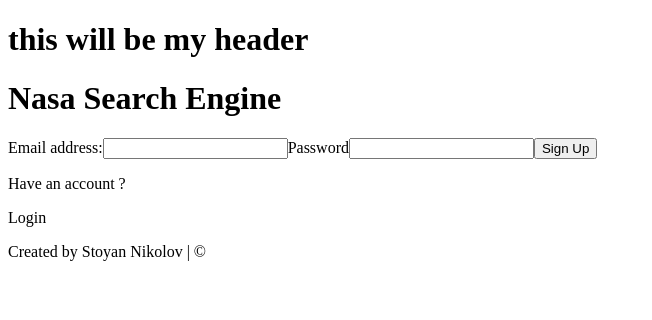
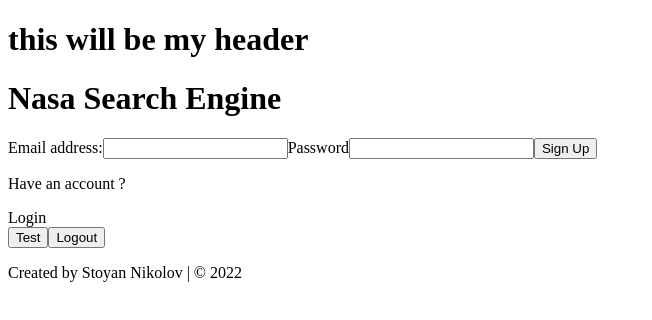
Before and after one commit to stoine92/nasa-search-engine, a React (Create React App) app in the folder search-engine/: page / in a window 1280 px wide. Shown: the top 320 px of the page, without its empty margins (0-652 px from the left). Built offline with nearby package versions, Linux system fonts and the light colour scheme; no server answers.

Commit message:
Authenticator nearly complete

```diff
--- a/search-engine/src/App.js
+++ b/search-engine/src/App.js
@@ -1,4 +1,4 @@
-import { useState } from 'react'
+import { useState, useEffect } from 'react'
 import { Route, Switch } from "react-router-dom";
 import Layout from "./components/layout/layout";
 
@@ -15,43 +15,74 @@
     const [email, setEmail] = useState('')
     const [password, setPassword] = useState('')
     const [hasAccount, setHasAccount] = useState(false);
+    const [emailError, setEmailError] = useState('')
 
 
-  const handleSignUp = () => {
+  const handleSignUp = (e) => {
+    e.preventDefault();
+    clearInput();
    const auth =  firebase.auth;
 
    firebase.createUserWithEmailAndPassword(auth, email, password)
     .then((userCredential) => {
-    // Signed in
     const user = userCredential.user;
 
   })
   .catch((error) => {
     const errorCode = error.code;
     const errorMessage = error.message;
-    // ..
+    switch (errorCode){
+      case "auth/email-already-in-use":
+        setEmailError("Email is already in use")
+        break;
+    }
   });
   }
 
-  // const handleLogin = () => {
-  //   const auth = firebase.auth;
+  const handleLogin = (e) => {
+    e.preventDefault();
+    clearInput();
+    const auth = firebase.auth;
 
-  //   firebase.signInWithEmailAndPassword(auth, email, password)
-  //   .then((userCredential) => {
-  //   // Signed in
-  //   const user = userCredential.user;
-  //   // ...
-  // })
-  // .catch((error) => {
-  //   const errorCode = error.code;
-  //   const errorMessage = error.message;
-  // });
-  // }
+    firebase.signInWithEmailAndPassword(auth, email, password)
+    .then((userCredential) => {
+    // Signed in
+    const user = userCredential.user;
 
-  const handleLogin = () => {
-    console.log(firebase);
+
+  })
+  .catch((error) => {
+    const errorCode = error.code;
+    const errorMessage = error.message;
+  });
   }
 
+  const handleAuthState = () => {
+    const auth = firebase.auth;
+
+    firebase.onAuthStateChanged(auth, (user) => {
+      if (user) {
+        const uid = user.uid;
+        console.log(uid);
+
+     }
+    });
+  }
+
+  const signOut = () => {
+    const auth = firebase.auth;
+    auth.signOut();
+}
+
+  const clearInput = () =>{
+    setEmail("");
+    setPassword("")
+
+  }
+
+useEffect(() => {
+  handleAuthState();
+}, []);
 
   return (
     <>
@@ -67,8 +98,11 @@
           setHasAccount={setHasAccount}
           handleSignUp={handleSignUp}
           handleLogin={handleLogin}
+          handleAuthState={handleAuthState}
+          signOut={signOut}
+          emailError={emailError}
       /></Route>
-      <Route path='/about' component={About} />
+      <Route path='/about'><About /></Route>
     </Switch>
     </Layout>
 
--- a/search-engine/src/components/footer/footer.js
+++ b/search-engine/src/components/footer/footer.js
@@ -3,7 +3,7 @@
 
 function Footer() {
 
-  return <footer className="footer"><p className="footer-paragraph">Created by Stoyan Nikolov | &copy;</p></footer>;
+  return <footer className="footer"><p className="footer-paragraph">Created by Stoyan Nikolov | &copy; 2022</p></footer>;
 }
 
 export default Footer;
--- a/search-engine/src/fire.js
+++ b/search-engine/src/fire.js
@@ -1,6 +1,6 @@
 import { initializeApp } from "firebase/app";
-import { getAuth, createUserWithEmailAndPassword } from "firebase/auth";
-import { signInWithEmailAndPassword } from 'firebase/auth'
+import { getAuth, createUserWithEmailAndPassword, signInWithEmailAndPassword, onAuthStateChanged, signOut } from "firebase/auth";
+
 
 const firebaseConfig = {
   apiKey: "AIzaSyDg9Flw1rPUwb-n2bcL9SFs0P6CokpKVHs",
@@ -16,4 +16,4 @@
 const app = initializeApp(firebaseConfig);
 const auth = getAuth(app);
 
-export {auth, createUserWithEmailAndPassword, signInWithEmailAndPassword };
+export {auth, createUserWithEmailAndPassword, signInWithEmailAndPassword, onAuthStateChanged, signOut };
--- a/search-engine/src/main/About.js
+++ b/search-engine/src/main/About.js
@@ -2,7 +2,7 @@
     return(
         <>
         <h1>Test that bugger</h1>
-
+        <button >Logout</button>
         </>
 
     )
--- a/search-engine/src/main/login/Login.js
+++ b/search-engine/src/main/login/Login.js
@@ -11,8 +11,21 @@
     // emailError,
     // passwordError,
     // isAuthenticated
+    handleAuthState,
+    signOut,
+    emailError
 } = props;
 
+
+function authState (e){
+    e.preventDefault();
+    handleAuthState()
+}
+
+function logOut (e){
+    e.preventDefault();
+    signOut();
+}
 
     return (
         <>
@@ -47,6 +60,8 @@
                 onClick={handleSignUp}
                 >Sign Up
                 </button>
+
+
                 <p>Have an account ? </p>
                 <span onClick={() => setHasAccount(true)}>Login</span>
                 </>
@@ -64,6 +79,13 @@
 
             }
         </form>
+                 <button
+                onClick={authState}
+                >Test</button>
+             <button
+                onClick={logOut}
+                >Logout</button>
+                {emailError !="" ? <h3>{emailError}</h3> : <></>}
          </>
 
     )
```
